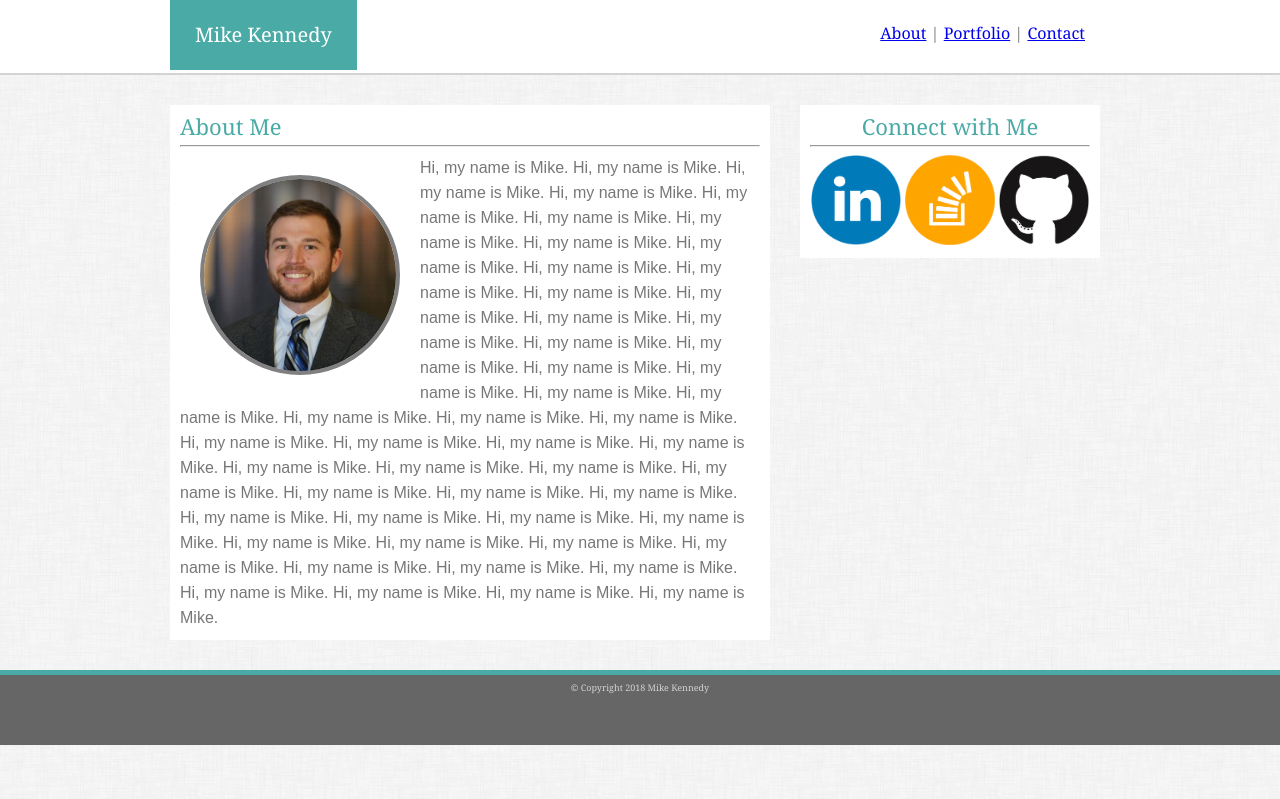
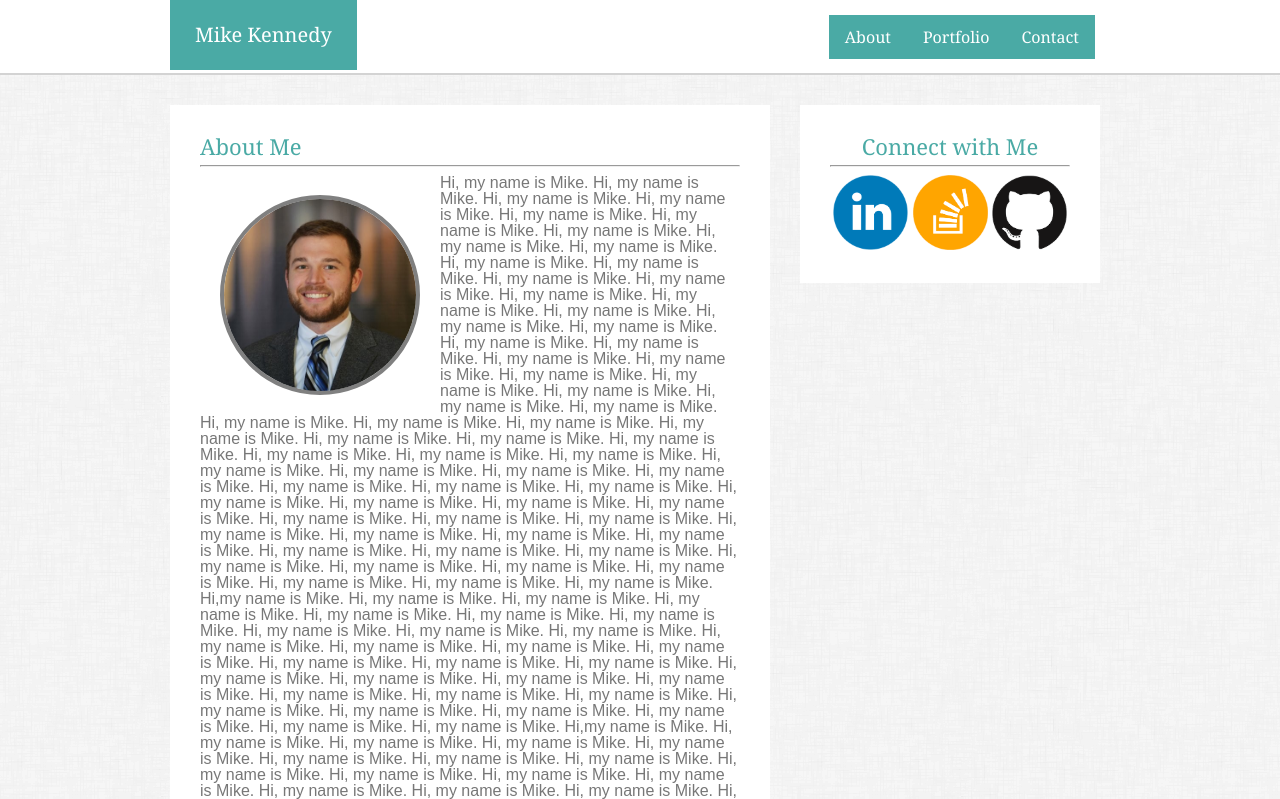
Before and after one commit to mkenned22/Basic-Portfolio, a plain HTML site: page index.html in a window 1280 px wide. Shown: the top 799 px of the page. Drawn offline with Linux system fonts and the light colour scheme.

Commit message:
latest version of assignment 1 working

```diff
--- a/assets/style.css
+++ b/assets/style.css
@@ -34,7 +34,7 @@ header {
 
 nav {
     float: right;
-    padding: 25px;
+    padding: 15px;
     margin-right: 10px;
     margin-left: 10px;
 }
@@ -49,7 +49,7 @@ section {
     clear: both;
     overflow: auto;
     float: left;
-    padding: 10px;
+    padding: 30px;
     width: 600px;
     background-color: #ffffff;
     margin-left: 10px;
@@ -65,7 +65,7 @@ h2 {
 }
 
 aside {
-    padding: 10px;
+    padding: 30px;
     float: left;
     width: 300px;
     background-color: #ffffff;
@@ -83,21 +83,22 @@ aside {
 }
 
 .logos {
-    width: 90px;
-    height: 90px;
+    width: 75px;
+    height: 75px;
+}
+
+.portfolioProjects {
+    width: 225px;
+    height: 150px;
 }
 
 #portfolioProjects1 {
     float: left;
-    width: 250px;
-    height: 175px;
     margin: 20px;
 }
 
 #portfolioProjects2 {
     float: right;
-    width: 250px;
-    height: 175px;
     margin: 20px;
 }
 
@@ -105,15 +106,11 @@ aside {
     clear: both;
     overflow: auto;
     float: left;
-    width: 250px;
-    height: 175px;
     margin: 20px;
 }
 
 #portfolioProjects4 {
     float: right;
-    width: 250px;
-    height: 175px;
     margin: 20px;
 }
 
@@ -121,13 +118,7 @@ aside {
     clear: both;
     overflow: auto;
     float: left;
-    width: 250px;
-    height: 175px;
     margin: 20px;
-}
-
-p {
-    line-height: 25px;
 }
 
 footer {
@@ -136,9 +127,33 @@ footer {
     font-family: Georgia, 'Times New Roman', Times, serif;
     font-size: 9px;
     height: 75px;
-    line-height: 50px;
+    line-height: 60px;
     text-align: center;
     background-color: #666666;
     color: lightgrey;
     border-top: 5px solid #4aaaa5;
 }
+
+ul {
+    list-style-type: none;
+    margin: 0;
+    padding: 0;
+    overflow: hidden;
+    background-color: #4aaaa5;
+}
+
+li {
+    float: left;
+}
+
+li a {
+    display: block;
+    color: white;
+    text-align: center;
+    padding: 14px 16px;
+    text-decoration: none;
+}
+
+li a:hover {
+    background-color: #24524f;
+}
--- a/index.html
+++ b/index.html
@@ -19,9 +19,11 @@
             </div>
             <!-- Create nav element for links to different pages-->
             <nav>
-                <a href="index.html">About</a> |
-                <a href="portfolio.html">Portfolio</a> |
-                <a href="contact.html">Contact</a>
+                <ul>
+                    <li><a class="active" href="index.html">About</a></li>
+                    <li><a href="portfolio.html">Portfolio</a></li>
+                    <li><a href="contact.html">Contact</a></li>
+                </ul>
             </nav>
         </div>
     </header>
@@ -36,6 +38,37 @@
             <!-- Add bio -->
             <p>Hi, my name is Mike. Hi, my name is Mike. Hi, my name is Mike. Hi, my name is Mike. Hi, my name is Mike. Hi,
                 my name is Mike. Hi, my name is Mike. Hi, my name is Mike. Hi, my name is Mike. Hi, my name is Mike. Hi,
+                my name is Mike. Hi, my name is Mike. Hi, my name is Mike. Hi, my name is Mike. Hi, my name is Mike. Hi,
+                my name is Mike. Hi, my name is Mike. Hi, my name is Mike. Hi, my name is Mike. Hi, my name is Mike. Hi,
+                my name is Mike. Hi, my name is Mike. Hi, my name is Mike. Hi, my name is Mike. Hi, my name is Mike. Hi,
+                my name is Mike. Hi, my name is Mike. Hi, my name is Mike. Hi, my name is Mike. Hi, my name is Mike. Hi,
+                my name is Mike. Hi, my name is Mike. Hi, my name is Mike. Hi, my name is Mike. Hi, my name is Mike. Hi,
+                my name is Mike. Hi, my name is Mike. Hi, my name is Mike. Hi, my name is Mike. Hi, my name is Mike. Hi,
+                my name is Mike. Hi, my name is Mike. Hi, my name is Mike. Hi, my name is Mike. Hi, my name is Mike. Hi,
+                my name is Mike. Hi, my name is Mike. Hi, my name is Mike. Hi, my name is Mike. Hi, my name is Mike. Hi,
+                my name is Mike. Hi, my name is Mike. Hi, my name is Mike. Hi, my name is Mike. Hi, my name is Mike. Hi,
+                my name is Mike. Hi, my name is Mike. Hi, my name is Mike. Hi, my name is Mike. Hi, my name is Mike. Hi,
+                my name is Mike. Hi, my name is Mike. Hi, my name is Mike. Hi, my name is Mike. Hi, my name is Mike. Hi,my name is Mike. Hi, my name is Mike. Hi, my name is Mike. Hi, my name is Mike. Hi, my name is Mike. Hi,
+                my name is Mike. Hi, my name is Mike. Hi, my name is Mike. Hi, my name is Mike. Hi, my name is Mike. Hi,
+                my name is Mike. Hi, my name is Mike. Hi, my name is Mike. Hi, my name is Mike. Hi, my name is Mike. Hi,
+                my name is Mike. Hi, my name is Mike. Hi, my name is Mike. Hi, my name is Mike. Hi, my name is Mike. Hi,
+                my name is Mike. Hi, my name is Mike. Hi, my name is Mike. Hi, my name is Mike. Hi, my name is Mike. Hi,
+                my name is Mike. Hi, my name is Mike. Hi, my name is Mike. Hi, my name is Mike. Hi, my name is Mike. Hi,my name is Mike. Hi, my name is Mike. Hi, my name is Mike. Hi, my name is Mike. Hi, my name is Mike. Hi,
+                my name is Mike. Hi, my name is Mike. Hi, my name is Mike. Hi, my name is Mike. Hi, my name is Mike. Hi,
+                my name is Mike. Hi, my name is Mike. Hi, my name is Mike. Hi, my name is Mike. Hi, my name is Mike. Hi,
+                my name is Mike. Hi, my name is Mike. Hi, my name is Mike. Hi, my name is Mike. Hi, my name is Mike. Hi,
+                my name is Mike. Hi, my name is Mike. Hi, my name is Mike. Hi, my name is Mike. Hi, my name is Mike. Hi,
+                my name is Mike. Hi, my name is Mike. Hi, my name is Mike. Hi, my name is Mike. Hi, my name is Mike. Hi,my name is Mike. Hi, my name is Mike. Hi, my name is Mike. Hi, my name is Mike. Hi, my name is Mike. Hi,
+                my name is Mike. Hi, my name is Mike. Hi, my name is Mike. Hi, my name is Mike. Hi, my name is Mike. Hi,
+                my name is Mike. Hi, my name is Mike. Hi, my name is Mike. Hi, my name is Mike. Hi, my name is Mike. Hi,
+                my name is Mike. Hi, my name is Mike. Hi, my name is Mike. Hi, my name is Mike. Hi, my name is Mike. Hi,
+                my name is Mike. Hi, my name is Mike. Hi, my name is Mike. Hi, my name is Mike. Hi, my name is Mike. Hi,
+                my name is Mike. Hi, my name is Mike. Hi, my name is Mike. Hi, my name is Mike. Hi, my name is Mike. Hi,my name is Mike. Hi, my name is Mike. Hi, my name is Mike. Hi, my name is Mike. Hi, my name is Mike. Hi,
+                my name is Mike. Hi, my name is Mike. Hi, my name is Mike. Hi, my name is Mike. Hi, my name is Mike. Hi,
+                my name is Mike. Hi, my name is Mike. Hi, my name is Mike. Hi, my name is Mike. Hi, my name is Mike. Hi,
+                my name is Mike. Hi, my name is Mike. Hi, my name is Mike. Hi, my name is Mike. Hi, my name is Mike. Hi,
+                my name is Mike. Hi, my name is Mike. Hi, my name is Mike. Hi, my name is Mike. Hi, my name is Mike. Hi,
+                my name is Mike. Hi, my name is Mike. Hi, my name is Mike. Hi, my name is Mike. Hi, my name is Mike. Hi,my name is Mike. Hi, my name is Mike. Hi, my name is Mike. Hi, my name is Mike. Hi, my name is Mike. Hi,
                 my name is Mike. Hi, my name is Mike. Hi, my name is Mike. Hi, my name is Mike. Hi, my name is Mike. Hi,
                 my name is Mike. Hi, my name is Mike. Hi, my name is Mike. Hi, my name is Mike. Hi, my name is Mike. Hi,
                 my name is Mike. Hi, my name is Mike. Hi, my name is Mike. Hi, my name is Mike. Hi, my name is Mike. Hi,
```
Also changed, not shown: contact.html (+15 -13 lines), portfolio.html (+10 -8 lines), 2 other files.
